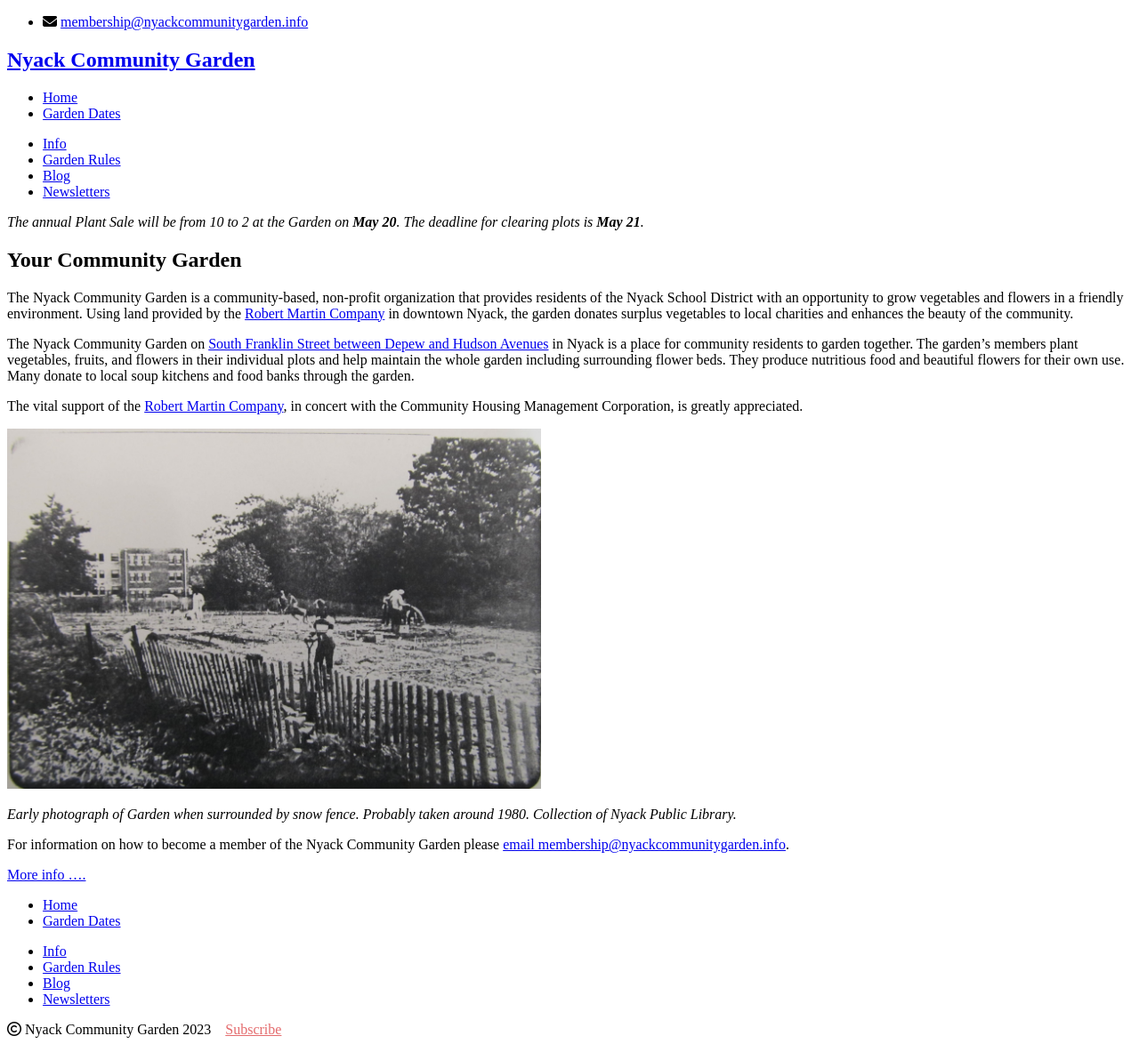
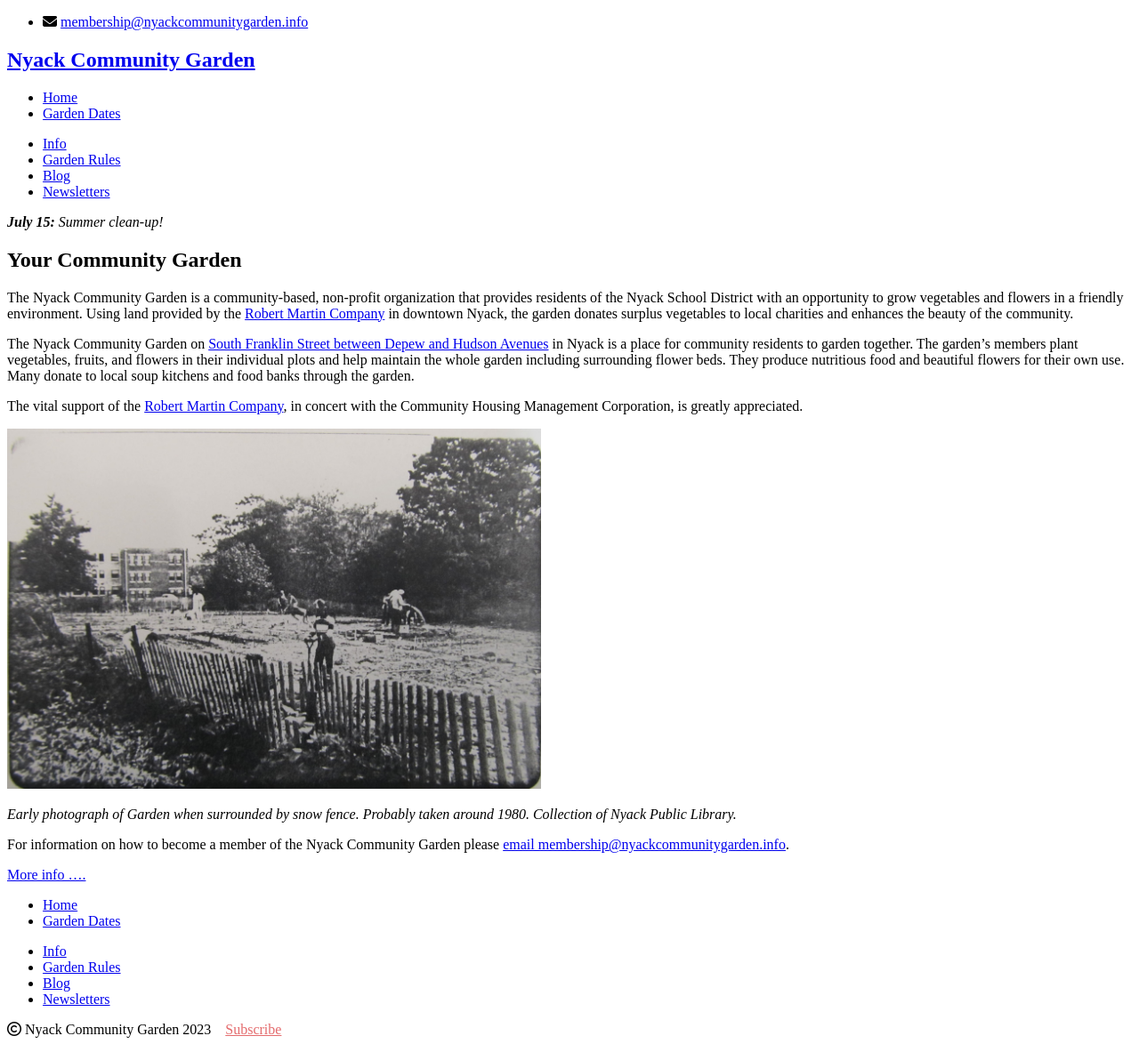
Before and after one commit to bosborne/nyackcommunitygarden, a Jekyll site: the page built from index.md, in a window 1280 px wide. Shown: the whole page at 89% size. Built offline with Jekyll 4.4.1, drawn with Linux system fonts in a browser that asks for light colours; nearby versions of some CDN libraries; library files that are not in the unit come from our copies.

Commit message:
Change home page date

```diff
--- a/_layouts/default.html
+++ b/_layouts/default.html
@@ -22,8 +22,7 @@
       <div class="bannerbox">
         <p>
           <i>
-            The annual Plant Sale will be from 10 to 2 at the Garden on <b>May 20</b>.
-            The deadline for clearing plots is <b>May 21</b>.
+            <b>July 15: </b>Summer clean-up!
           </i>
         </p>
       </div>
```
